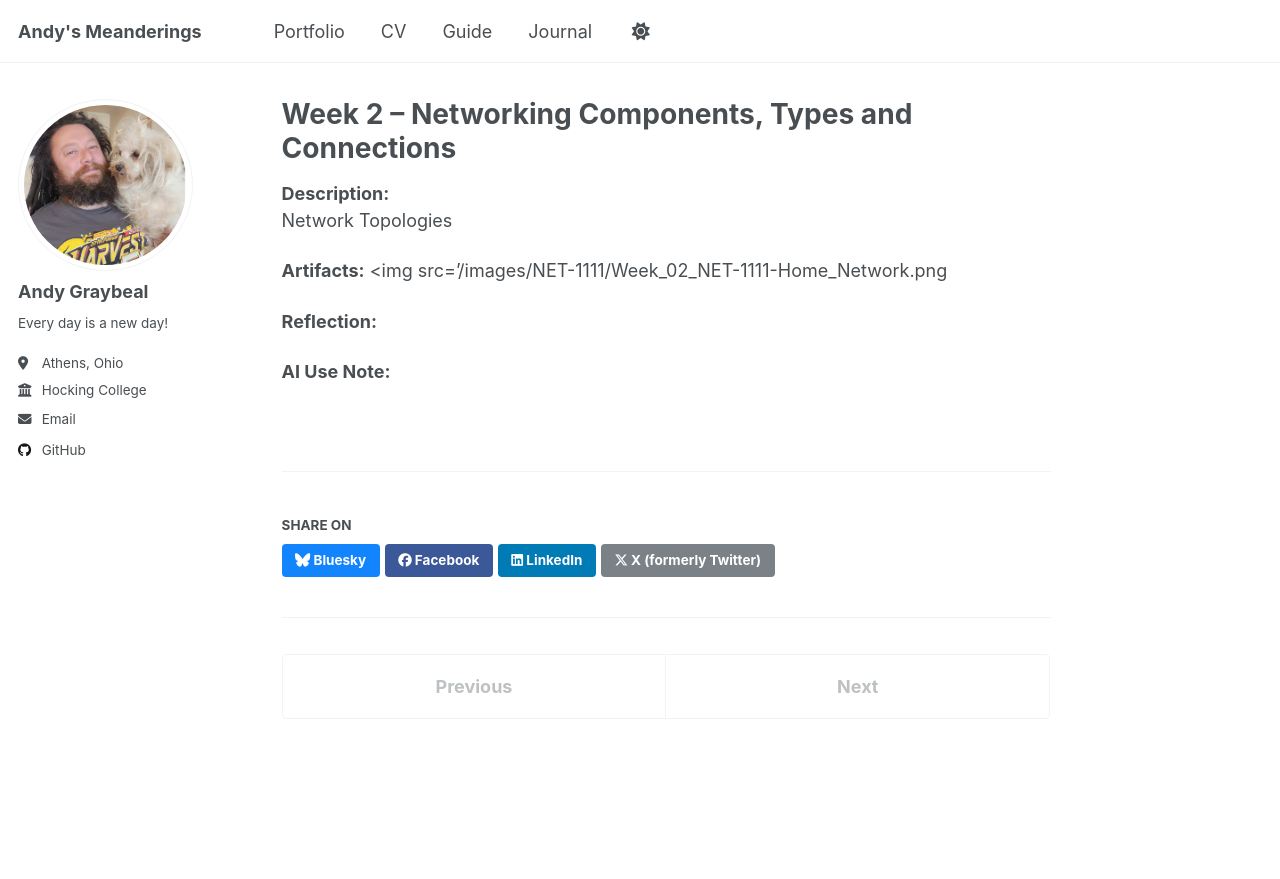
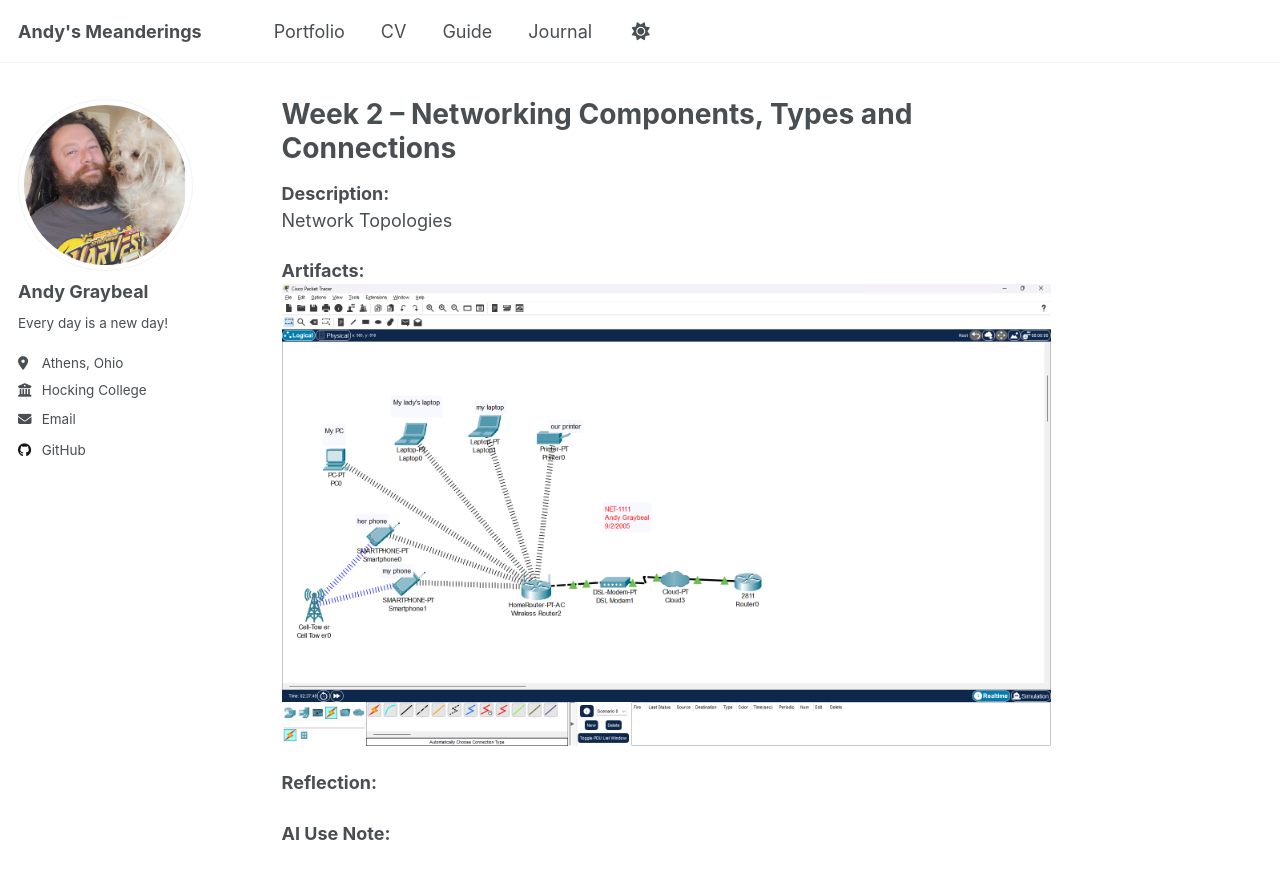
Before and after one commit to andy-graybeal/andy-graybeal.github.io, a Jekyll site: the page built from _portfolio/net-1111-cisco-1-intro-to-networks.md, in a window 1280 px wide and 900 px high, scrolled down 1517 px. Shown: the top 879 px of the window. Built offline with Jekyll 4.4.1, drawn with Linux system fonts in a browser that asks for light colours; a script that is not in the unit is left out.

Commit message:
Update net-1111-cisco-1-intro-to-networks.md

```diff
--- a/_portfolio/net-1111-cisco-1-intro-to-networks.md
+++ b/_portfolio/net-1111-cisco-1-intro-to-networks.md
@@ -32,7 +32,7 @@ I haven't used AI yet this course.
 Network Topologies
 
 **Artifacts:**
-<img src='/images/NET-1111/Week_02_NET-1111-Home_Network.png
+<img src='/images/NET-1111/Week_02_NET-1111-Home_Network.png'>
 
 **Reflection:**
 
```
